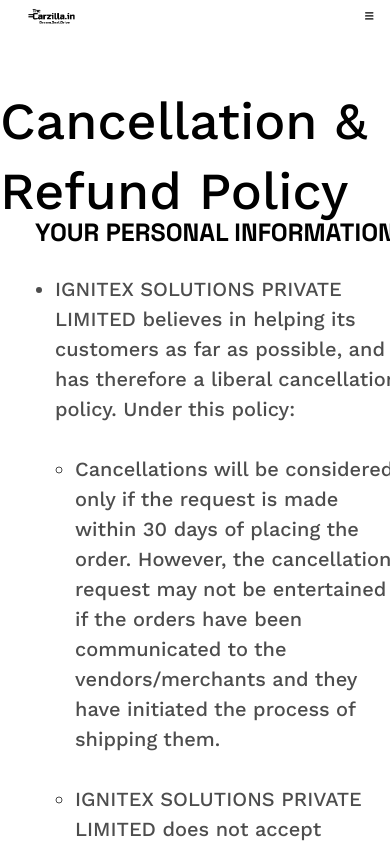
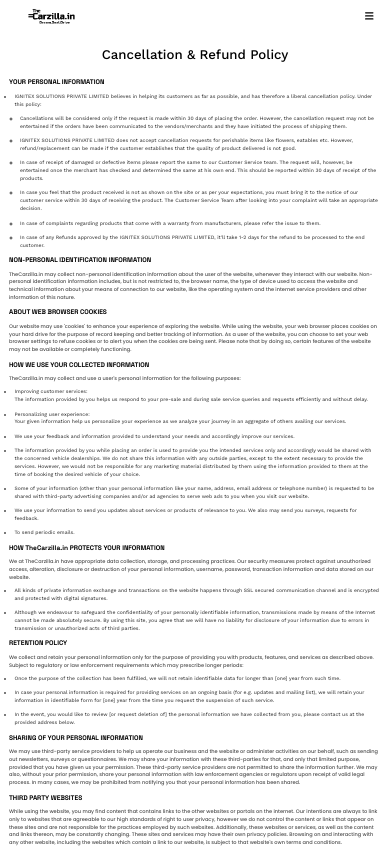
Before and after one commit to vrinda2606/thecarzilla, a React (Create React App) app: page /CancellationAndRefundPolicy in a window 390 px wide. Shown: the top 848 px of the page. Built offline with nearby package versions, Linux system fonts and the light colour scheme.

Commit message:
Responsiveness

```diff
--- a/src/index.css
+++ b/src/index.css
@@ -808,28 +808,28 @@
 .IIPart{
   width: 100%;
   height: auto;
-  margin-bottom: 100px;
+  margin-bottom: 6vw;
 }
 .IIPartHeading{
   font-family: 'Lexend Deca';
   font-weight: 500;
-  font-size: 52px;
-  line-height: 70px;
+  font-size: 3.4vw;
+  line-height: 4vw;
   width: auto;
-  height: 70px;
-  margin: 55px auto 60px;
+  height: 4vw;
+  margin: 3.9vw auto 4vw;
   display: flex;
   justify-content: center;
 }
 .IIPartSubHeading h5{
-  width: 95%;
-  height: 32px;
+  width: auto;
+  height: 2vw;
   font-family: 'Space Grotesk';
   font-weight: 700;
-  font-size: 25px;
-  line-height: 31.9px;
-  margin-top: 20px;
-  margin-left: 35px;
+  font-size: 1.7vw;
+  line-height: 2vw;
+  margin-top: 1.7vw;
+  margin-left: 2.3vw;
   color: #000000;
 }
 .IIPartSubHeading p{
@@ -837,18 +837,18 @@
   height: auto;
   font-family: 'Poppins';
   font-weight: 500;
-  font-size: 20px;
-  line-height: 30px;
-  margin-top: 15px;
-  margin-left: 35px;
+  font-size: 1.3vw;
+  line-height: 2vw;
+  margin-top: 1.7vw;
+  margin-left: 2.3vw;
   color: #000000B2;
 }
 .IIPartSubHeading ol,
 .IIPartSubHeading ul{
-  margin-left: 20px;
+  margin-left: 1.4vw;
 }
 .IIPartSubHeading li{
-  margin: 25px auto 30px;
+  margin: 1.4vw auto 1.7vw;
 }
 
 /*TEAM*/
```
